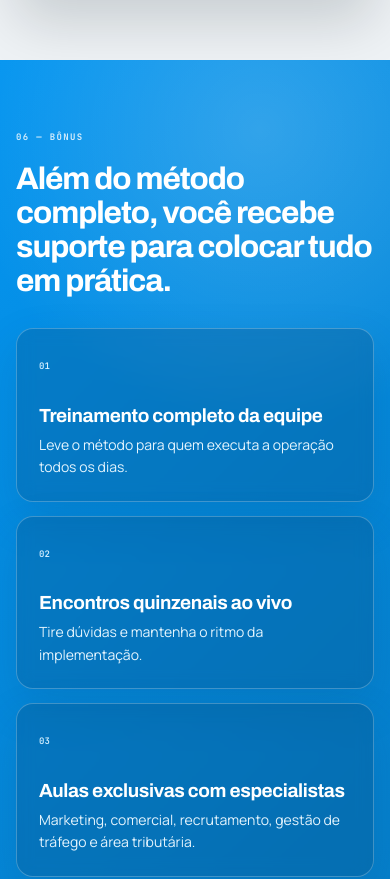
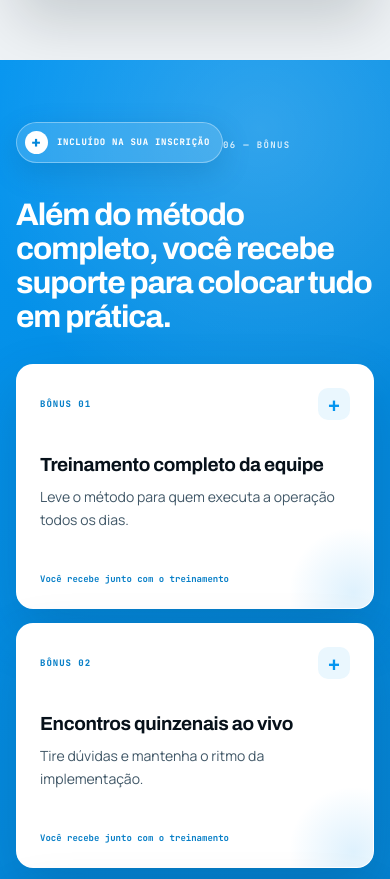
Before and after one commit to cezarhlima1/diegomensor, a Next.js app: page /oficinadealtaperformance in a window 390 px wide. Shown: the part 8320-9199 px from the top of the page. Built offline with nearby package versions, Linux system fonts and the light colour scheme.

Commit message:
valoriza bonus como presente do curso

```diff
--- a/components/oficina-alta-performance/OficinaAltaPerformance.tsx
+++ b/components/oficina-alta-performance/OficinaAltaPerformance.tsx
@@ -303,6 +303,7 @@ export default function OficinaAltaPerformance() {
       <section className={styles.bonusSection}>
         <div className={styles.shell}>
           <div className={`${styles.sectionIntro} ${styles.reveal}`}>
+            <div className={styles.bonusBadge}><span>+</span> Incluído na sua inscrição</div>
             <span className={styles.index}>06 — Bônus</span><h2>Além do método completo, você recebe suporte para colocar tudo em prática.</h2>
           </div>
           <div className={styles.bonusGrid}>
@@ -310,7 +311,7 @@ export default function OficinaAltaPerformance() {
               ["01", "Treinamento completo da equipe", "Leve o método para quem executa a operação todos os dias."],
               ["02", "Encontros quinzenais ao vivo", "Tire dúvidas e mantenha o ritmo da implementação."],
               ["03", "Aulas exclusivas com especialistas", "Marketing, comercial, recrutamento, gestão de tráfego e área tributária."],
-            ].map(([n, title, text]) => <article className={`${styles.bonus} ${styles.reveal}`} key={n}><span>{n}</span><h3>{title}</h3><p>{text}</p></article>)}
+            ].map(([n, title, text]) => <article className={`${styles.bonus} ${styles.reveal}`} key={n}><div className={styles.bonusTop}><span>BÔNUS {n}</span><i aria-hidden="true">+</i></div><h3>{title}</h3><p>{text}</p><small>Você recebe junto com o treinamento</small></article>)}
           </div>
         </div>
       </section>
--- a/components/oficina-alta-performance/oficina.module.css
+++ b/components/oficina-alta-performance/oficina.module.css
@@ -506,3 +506,25 @@
 @media(hover:hover) and (pointer:fine){
   .bonus:hover{border-color:rgba(255,255,255,.55);background:rgba(7,38,60,.27);box-shadow:0 25px 55px rgba(0,57,94,.25)}
 }
+
+/* Tratamento de presente: selo e cards claros aumentam o valor percebido. */
+.bonusBadge{display:inline-flex;align-items:center;gap:9px;margin-bottom:24px;padding:8px 12px 8px 8px;border:1px solid rgba(255,255,255,.35);border-radius:999px;background:rgba(255,255,255,.14);color:#fff;font:750 9px var(--font-jetbrains);letter-spacing:.08em;text-transform:uppercase;box-shadow:0 10px 30px rgba(0,73,118,.2)}
+.bonusBadge span{display:grid;place-items:center;width:23px;height:23px;border-radius:50%;background:#fff;color:#0487da;font-size:16px}
+.bonus{position:relative;display:flex;flex-direction:column;min-height:285px;padding:28px;border-color:rgba(255,255,255,.6);background:#fff;box-shadow:0 24px 55px rgba(0,61,100,.2);overflow:hidden}
+.bonus:after{content:"";position:absolute;right:-48px;bottom:-52px;width:135px;height:135px;border-radius:50%;background:radial-gradient(circle,rgba(4,149,240,.13),transparent 68%)}
+.bonusTop{display:flex;align-items:center;justify-content:space-between}
+.bonusTop span{color:#087fc7;font:750 9px var(--font-jetbrains);letter-spacing:.11em}
+.bonusTop i{display:grid;place-items:center;width:32px;height:32px;border-radius:10px;background:#eaf7fe;color:#0495f0;font:800 20px/1 var(--font-archivo)}
+.bonusSection .bonus h3{margin:48px 0 10px;color:#07111a;font-size:21px}
+.bonusSection .bonus p{margin:0;color:#405767;line-height:1.65}
+.bonus small{position:relative;z-index:1;margin-top:auto;padding-top:22px;color:#087fc7;font:700 9px var(--font-jetbrains)}
+@media(hover:hover) and (pointer:fine){
+  .bonus:hover{border-color:#fff;background:#fff;box-shadow:0 32px 70px rgba(0,55,91,.3)}
+  .bonus:hover .bonusTop i{transform:rotate(90deg) scale(1.08)}
+  .bonusTop i{transition:transform .3s ease}
+}
+@media(max-width:700px){
+  .bonusBadge{margin-bottom:20px}
+  .bonus{min-height:245px;padding:23px}
+  .bonusSection .bonus h3{margin-top:34px;font-size:19px}
+}
```
